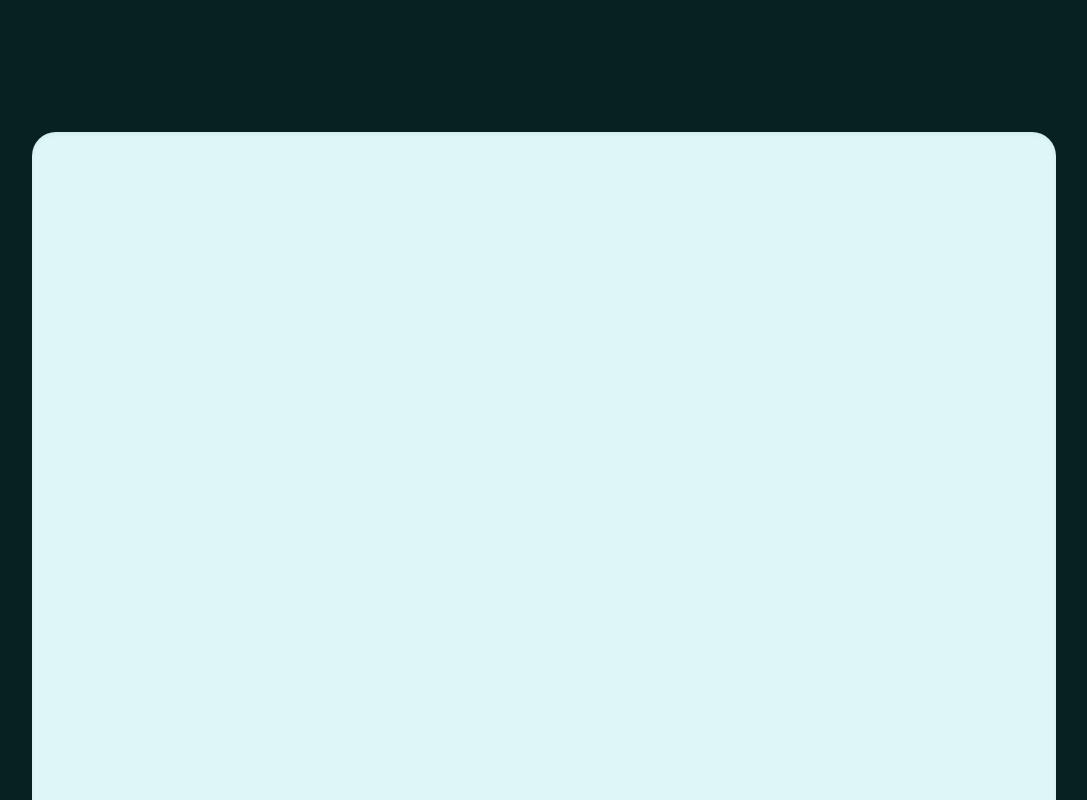
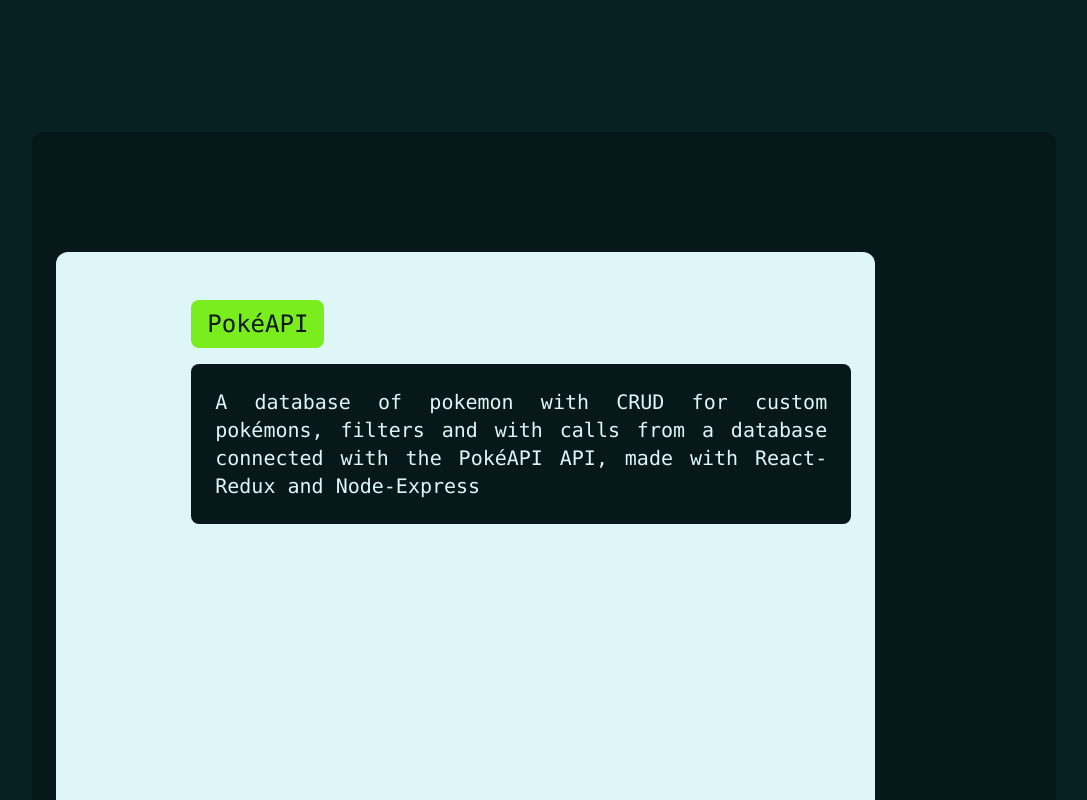
Before and after one commit to Guorvo/grvo-cv, a React (Vite) app: page / in a window 1280 px wide. Shown: the part 700-1500 px from the top of the page, without its empty margins (96-1183 px from the left). Built offline with nearby package versions, Linux system fonts and the light colour scheme; grey boxes are pictures that could not be loaded.

Commit message:
project formatting, stack minimal changes

```diff
--- a/src/components/Projects.tsx
+++ b/src/components/Projects.tsx
@@ -3,8 +3,30 @@
 function Projects() {
   return (
     <div id='projects' className='bg-wall min-h-screen flex justify-center'>
-      <div className='flex md:my-8 w-full md:w-4/5 bg-words md:rounded-3xl shadow-inner hover:shadow-primary transition'>
+      <div className='flex flex-col md:my-8 w-full md:w-4/5 bg-secondary md:rounded-xl shadow-inner'>
+        <div className='w-4/5 grow m-6 bg-primary md:rounded-xl text-secondary'>
 
+        </div>
+        <div className='w-4/5 grow m-6 bg-primary md:rounded-xl text-secondary self-end'>
+
+        </div>
+        <div className='flex flex-col md:flex-row md:w-4/5 justify-center items-center grow md:m-6 bg-words md:rounded-xl text-secondary'>
+          <div className='pb-[56.25%] w-1/2'>
+            <iframe
+              className='p-6'
+              width="100%"
+              height="100%"
+              src="https://www.youtube-nocookie.com/embed/jGGmt1unIHY?si=WZljaEpPMpHTSZeL"
+              title="YouTube video player"
+              allow="accelerometer; autoplay; clipboard-write; encrypted-media; gyroscope; picture-in-picture; web-share"
+              allowFullScreen>
+            </iframe>
+          </div>
+          <div className='flex flex-col md:py-12 h-full text-xl font-mono text-center md:text-left pb-6 pr-6'>
+            <p className='bg-accent text-secondary self-center md:self-start rounded-lg text-2xl w-fit py-2 px-4 mb-4'>PokéAPI</p>
+            <p className='bg-secondary text-words rounded-lg text-justify w-fit p-6'>A database of pokemon with CRUD for custom pokémons, filters and with calls from a database connected with the PokéAPI API, made with React-Redux and Node-Express</p>
+          </div>
+        </div>
       </div>
     </div>
   )
--- a/src/components/Stack.tsx
+++ b/src/components/Stack.tsx
@@ -66,7 +66,7 @@
   return (
     <div id='stack' className='bg-wall min-h-screen flex justify-center'>
       <div className='flex flex-col justify-start md:justify-evenly md:my-12 w-full md:w-3/5 bg-accent text-secondary md:rounded-xl shadow-xl'>
-        <p className='font-bold text-center text-4xl text-words bg-secondary p-4'>Some of the tech stack i've worked with</p>
+        <p className='font-mono text-center text-2xl text-words bg-secondary p-4'>Some of the tech stack i've worked with</p>
         <LogoSlider logos={front} />
         <LogoSlider logos={back} />
         <LogoSlider logos={utils} />
```
Also changed, not shown: src/components/LogoSlider.tsx (+6 -2 lines).
